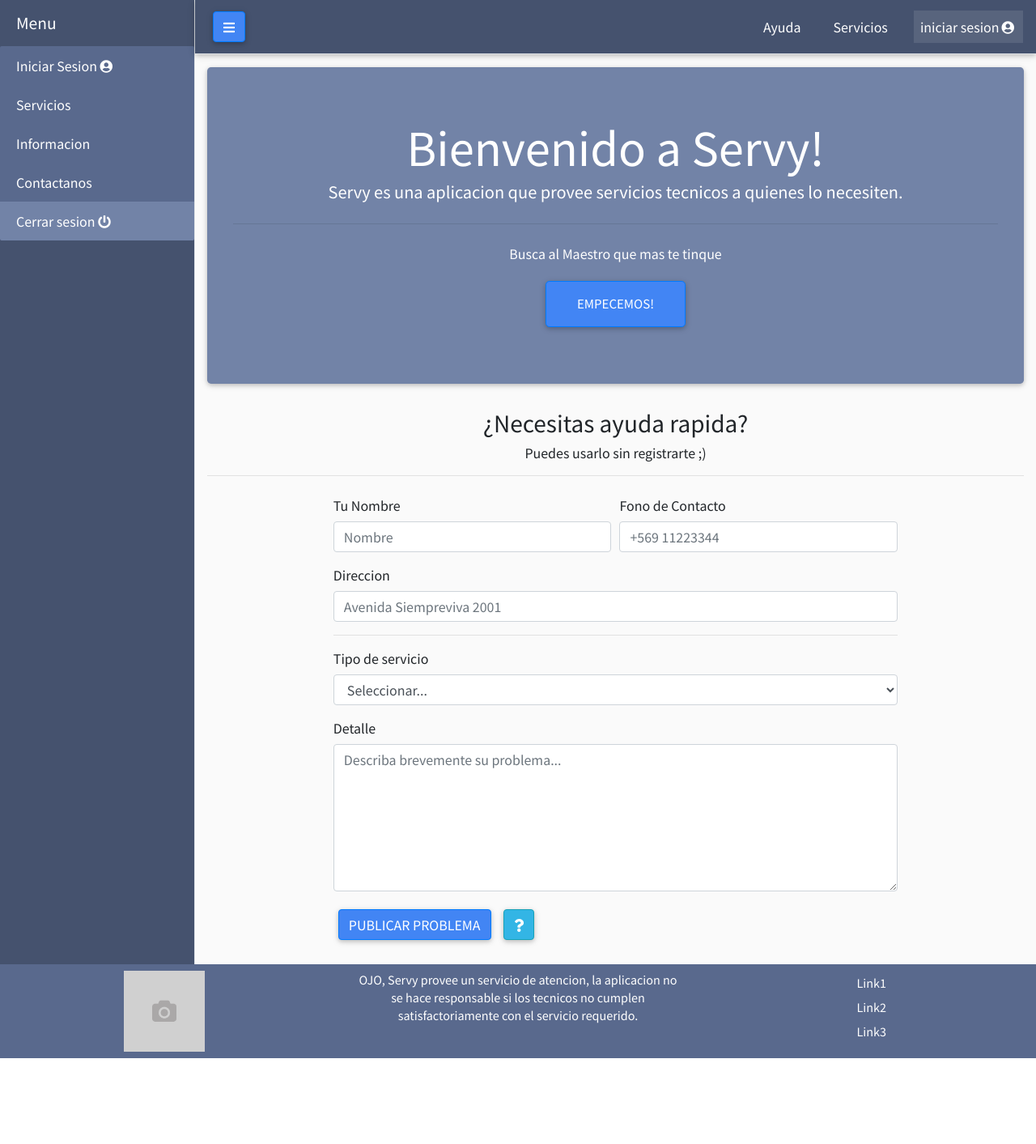
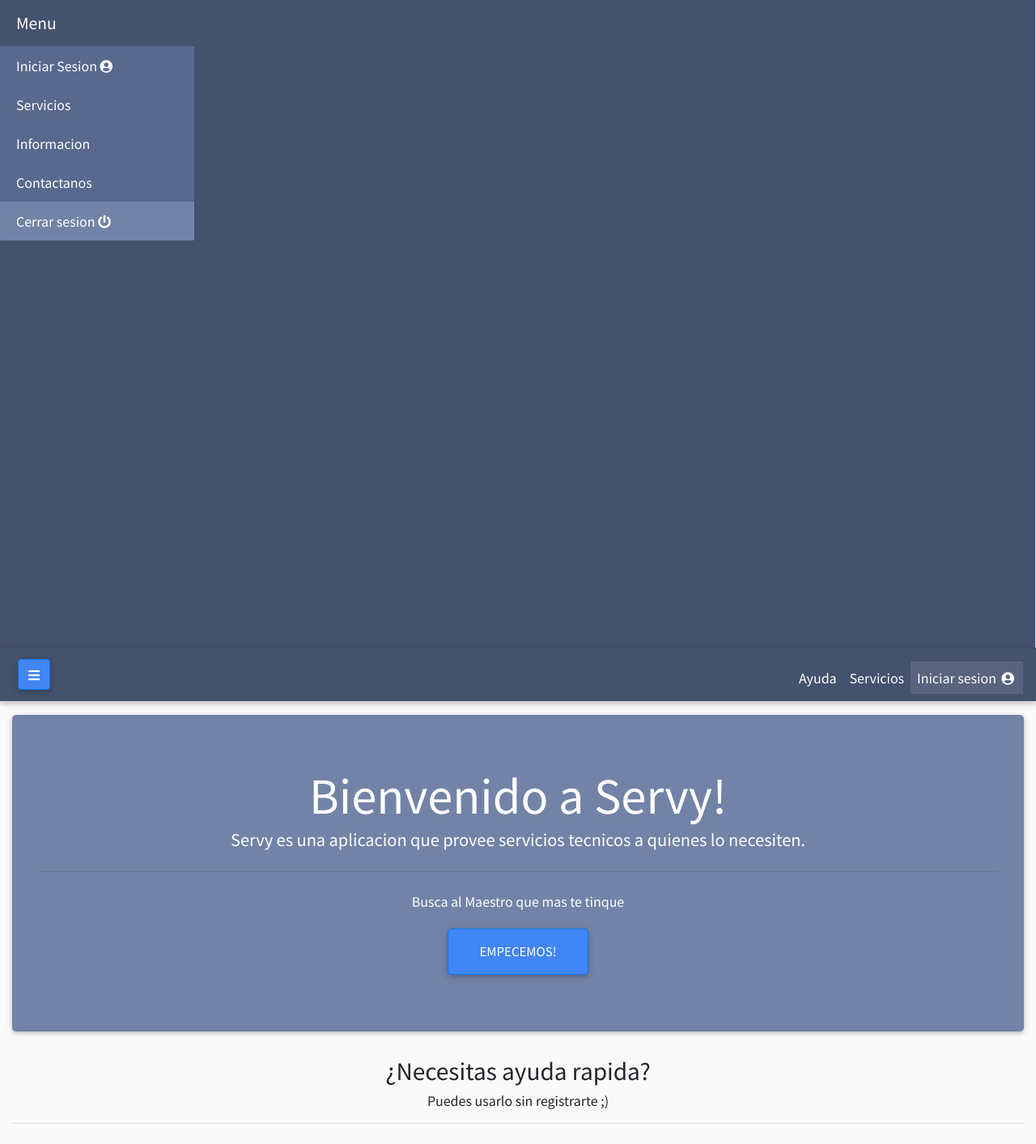
Before and after one commit to ignaciogzfr/Servy, a PHP site: page / in a window 1280 px wide. Shown: the top 1413 px of the page at 81% size. Before the commit the page ends 1307 px from the top, so only its background shows below. Run offline with PHP 8.4, Linux system fonts and the light colour scheme; some libraries are stand-ins or nearby versions.

Commit message:
orden? no se que hace esto

```diff
--- a/componentes/login-modal.php
+++ b/componentes/login-modal.php
@@ -24,6 +24,7 @@
                             <input id="" class="form-control mt-3" placeholder="contraseña" type="password">
                             </div>
                             <button class="btn btn-success btn-md" type="submit">Iniciar</button>
+                            <br>
                         <h5>No tienes cuenta?</h5>
                         <h6><a href="registro.php" target="_blank">Registrate!</a></h6>
                       </div>
--- a/componentes/navbar.php
+++ b/componentes/navbar.php
@@ -1,4 +1,4 @@
- <nav class="navbar navbar-expand-lg navbar-dark main-color border-bottom">
+      <nav class="navbar navbar-expand-lg navbar-dark main-color border-bottom">
         <button class="btn btn-primary" id="menu-toggle" ><i class="fas fa-bars"></i></button>
 
         <button class="navbar-toggler" type="button" data-toggle="collapse" data-target="#navbarSupportedContent" aria-controls="navbarSupportedContent" aria-expanded="false" aria-label="Toggle navigation">
@@ -6,16 +6,24 @@
         </button>
 
         <div class="collapse navbar-collapse" id="navbarSupportedContent">
-          <ul class="navbar-nav ml-auto mt-2 mt-lg-0">
-            <li class="nav-item mr-4">
+
+
+          <ul class="navbar-nav  ml-auto mt-2">
+            <li class="nav-item">
               <a class="nav-link" href="#">Ayuda</a>
             </li>
-            <li class="nav-item mr-4">
+            <li class="nav-item">
               <a class="nav-link" href="#">Servicios</a>
             </li>
+
             <li class="nav-item active">
-              <a class="nav-link" href="login.php">iniciar sesion<i class="fas fa-user-circle"></i></a>
+
+              <a class="nav-link" href="login.php" target="_blank">
+                Iniciar sesion <i class="fas fa-user-circle">
+                </i>
+              </a>
+
             </li>
           </ul>
         </div>
-</nav>
+      </nav>
--- a/componentes/sidenav.php
+++ b/componentes/sidenav.php
@@ -1,7 +1,4 @@
-  <div class="d-flex" id="wrapper" tabindex="-1">
-
-    <!-- Sidebar -->
-    <div class="mdb-color  text-white border-right" id="sidebar-wrapper">
+<div class="mdb-color  text-white border-right" id="sidebar-wrapper">
 
 
       <div class="sidebar-heading mdb-color">Menu</div>
@@ -21,4 +18,5 @@
       </div>
 
 
-    </div>
+</div>
+<!-- /#sidebar-wrapper -->
```
Also changed, not shown: login.php (+11 -0 lines), 1 other file.
